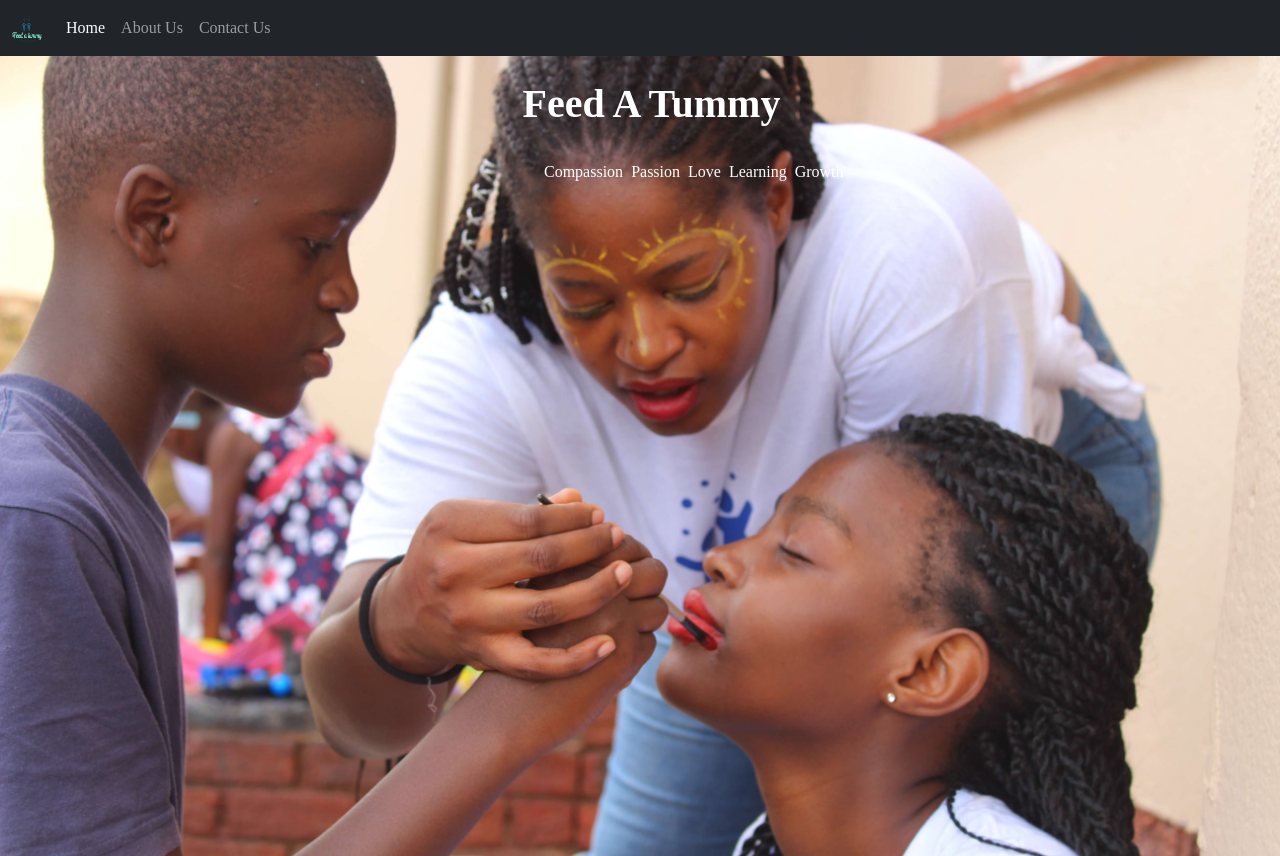
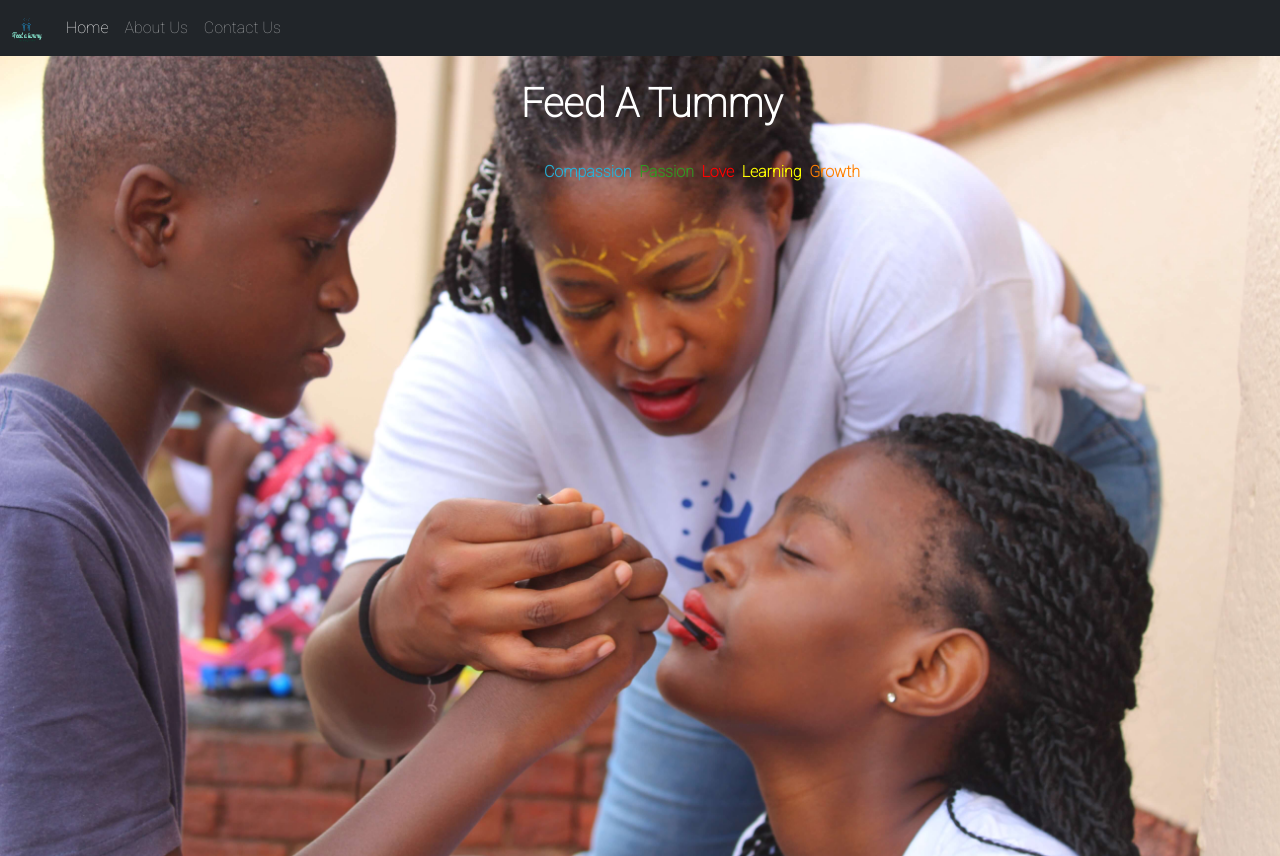
Before and after one commit to LuthandoMtengwane/FeedATummy, a website: page index.html in a window 1280 px wide. Shown: the top 856 px of the page. Drawn offline with nearby package versions, Linux system fonts and the light colour scheme.

Commit message:
index changes

```diff
--- a/index.html
+++ b/index.html
@@ -9,9 +9,14 @@
     <!-- CSS only -->
     <link rel="icon" href="images/FATLOGO.png" type="image/JPG" sizes="16x16">
 <link href="https://cdn.jsdelivr.net/npm/bootstrap@5.1.3/dist/css/bootstrap.min.css" rel="stylesheet" integrity="sha384-1BmE4kWBq78iYhFldvKuhfTAU6auU8tT94WrHftjDbrCEXSU1oBoqyl2QvZ6jIW3" crossorigin="anonymous">
+<link rel="preconnect" href="https://fonts.googleapis.com">
+<link rel="preconnect" href="https://fonts.gstatic.com" crossorigin>
+<link href="https://fonts.googleapis.com/css2?family=Poppins:ital,wght@0,200;1,400&family=Roboto:wght@100&display=swap" rel="stylesheet">
+
 <style>
     body{
-        font-family: 'Times New Roman', Times, serif
+        font-family: 'Poppins', sans-serif;
+        font-family: 'Roboto', sans-serif;
     }
  .hero{
      background-image: url('images/facepaint.JPG');
@@ -20,6 +25,7 @@
      background-repeat: no-repeat;
      background-size:cover;
      padding-bottom: 100%;
+
 
  }
  @media only screen and (min-width: 600px) {
@@ -222,7 +228,26 @@
 .btn-3 span:hover:after {
   width: 100%;
 }
-
+.compassion{
+    color:rgb(38, 177, 215);
+    font-weight: bold;
+}
+.passion{
+    color: rgb(49, 151, 35) ;
+    font-weight: bold;
+}
+.love{
+    color:#FF0000;
+    font-weight: bold;
+}
+.learning{
+    color:#FFFF00;
+    font-weight: bold;
+}
+.growth{
+    color:#FF7F00;
+    font-weight: bold;
+}
 
 </style>
 </head>
@@ -254,14 +279,15 @@
      <div class="hero">
      <div class="hero-text">
          <br>
+
         <h1>Feed A Tummy </h1>
         <br>
         <ul class="slogan">
-            <li>Compassion&nbsp;&nbsp;</li>
-            <li>Passion&nbsp;&nbsp;</li>
-            <li>Love&nbsp;&nbsp;</li>
-            <li>Learning&nbsp;&nbsp;</li>
-            <li>Growth&nbsp;</li>
+            <li class="compassion">Compassion&nbsp;&nbsp;</li>
+            <li class="passion">Passion&nbsp;&nbsp;</li>
+            <li class="love">Love&nbsp;&nbsp;</li>
+            <li class="learning">Learning&nbsp;&nbsp;</li>
+            <li class="growth">Growth&nbsp;</li>
      </ul>
 
      </div>
```
